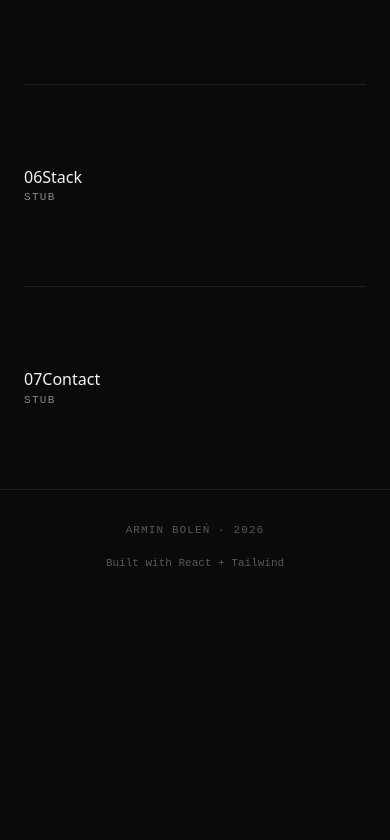
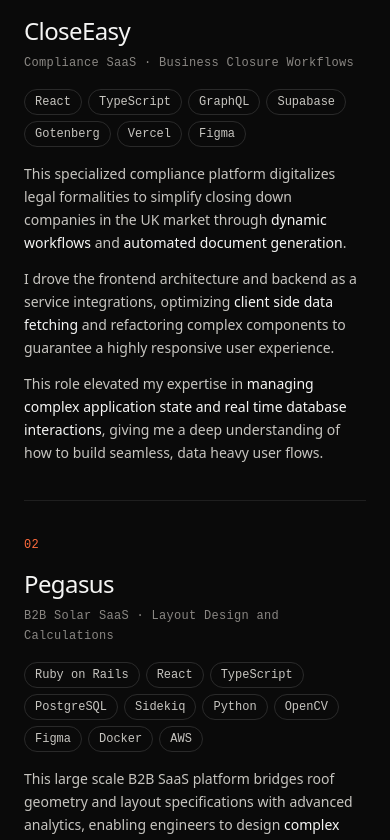
Before and after one commit to Szaneron/szaneron.github.io, a React (Vite) app: page / in a window 390 px wide. Shown: the part 4702-5542 px from the top of the page. Before the commit the page ends 5306 px from the top, so only its background shows below. Built offline with nearby package versions, Linux system fonts and the light colour scheme.

Commit message:
feat: implement Work section with dynamic project cases and badges, update Footer styles

```diff
--- a/src/App.tsx
+++ b/src/App.tsx
@@ -5,13 +5,12 @@
 import Hero from '@components/sections/Hero';
 import About from '@components/sections/About';
 import Impact from '@components/sections/Impact';
-import Projects from '@components/sections/Projects';
+import Work from '@components/sections/Work';
 import Experience from '@components/sections/Experience';
 import Skills from '@components/sections/Skills';
 import Contact from '@components/sections/Contact';
 
 export default function App() {
-  // Sets up IntersectionObserver for all .reveal elements on the page.
   useScrollReveal();
 
   return (
@@ -25,7 +24,7 @@
         <Divider />
         <Impact />
         <Divider />
-        <Projects />
+        <Work />
         <Divider />
         <Experience />
         <Divider />
--- a/src/components/layout/Footer.tsx
+++ b/src/components/layout/Footer.tsx
@@ -1,13 +1,17 @@
+import { Copyright } from 'lucide-react';
+
 export default function Footer() {
   const year = new Date().getFullYear();
 
   return (
     <footer className="border-t border-line">
       <div className="section-inner py-8 flex flex-col sm:flex-row items-center justify-between gap-4">
-        <span className="font-mono text-[11px] tracking-widest uppercase text-muted">
-          Armin Boleń · {year}
+        <span className="font-mono text-xs tracking-widest text-muted uppercase inline-flex items-center gap-1.5">
+          <Copyright className="h-4 w-4 shrink-0" />
+          <span> · Armin Boleń · {year}</span>
+          <span>·</span> <span className="text-title">Built in Poland</span>
         </span>
-        <span className="font-mono text-[11px] text-muted">Built with React + Tailwind</span>
+        <span className="font-mono text-xs text-muted">Let's build something together</span>
       </div>
     </footer>
   );
--- /dev/null
+++ b/src/components/sections/Work.tsx
@@ -0,0 +1,110 @@
+import SectionEyebrow from '@components/ui/section-eyebrow';
+import Badge from '@components/ui/badge';
+import { WORK_CASES } from '@/data/work';
+
+// Parses **bold** markers into <strong> nodes. No other syntax supported.
+function parseBold(text: string) {
+  const parts = text.split(/\*\*(.+?)\*\*/g);
+  if (parts.length === 1) return text;
+  return parts.map((part, i) =>
+    i % 2 === 1 ? (
+      <strong key={i} className="text-ink font-medium">
+        {part}
+      </strong>
+    ) : (
+      part
+    ),
+  );
+}
+
+export default function Work() {
+  return (
+    /*
+      overflow-x-hidden sits on the section, not on the cases wrapper.
+      section-inner has at least 24px of horizontal padding, which absorbs
+      the 16px translateX on hover — no text cutoff, no scroll, smooth slide.
+    */
+    <section id="work" className="py-20 overflow-x-hidden">
+      <div className="section-inner space-y-8 sm:space-y-14">
+        <SectionEyebrow num="03" label="Work" />
+
+        <div className="reveal">
+          <h2 className="text-4xl sm:text-5xl xl:text-7xl font-medium leading-none tracking-tighter">
+            Four diverse industries,
+            <br />
+            one <span className="text-accent">engineer.</span>
+          </h2>
+        </div>
+
+        <div className="border-b border-line">
+          {WORK_CASES.map(workCase => (
+            /*
+              article — positioned parent for the bar + group anchor + hover bg.
+              inner div — the grid that translates right on hover.
+              translateX never touches layout so text never reflows = no jump.
+            */
+            <article
+              key={workCase.id}
+              className="reveal group relative border-t border-line bg-bg transition-colors duration-300 hover:bg-bg-2"
+            >
+              {/* Accent bar — grows scaleY 0 to 1 from top on hover */}
+              <div className="absolute left-0 top-0 h-full w-0.5 origin-top scale-y-0 bg-accent transition-transform duration-400 [transition-timing-function:var(--ease)] group-hover:scale-y-100" />
+
+              {/* Grid — translateX keeps layout intact, text never reflows */}
+              <div
+                className={[
+                  'grid grid-cols-1 lg:grid-cols-[3.75rem_1fr_1.4fr]',
+                  'gap-4 lg:gap-8 xl:gap-12',
+                  'py-9 lg:py-14',
+                  'lg:pr-8',
+                  'transition-transform duration-350 [transition-timing-function:var(--ease)]',
+                  'lg:group-hover:translate-x-4',
+                ].join(' ')}
+              >
+                {/* Project number */}
+                <p className="font-mono text-xs tracking-wide text-accent font-medium lg:pt-1.5">
+                  {workCase.pid}
+                </p>
+
+                {/* Title block */}
+                <div className="min-w-0">
+                  <h3 className="text-2xl sm:text-3xl lg:text-4xl font-medium leading-tight tracking-tight">
+                    {workCase.title}
+                  </h3>
+                  <p className="font-mono text-xs text-ink-3 tracking-wide mt-2 leading-relaxed">
+                    {workCase.sub}
+                  </p>
+
+                  {/*  All tags identical at rest. Tags in accentTags glow coral on hover with a stagger. */}
+                  <div className="flex flex-wrap gap-1.5 mt-4">
+                    {workCase.tags.map(tag => {
+                      const accentIndex = workCase.accentTags.indexOf(tag);
+                      const isAccent = accentIndex !== -1;
+                      return (
+                        <Badge
+                          key={tag}
+                          label={tag}
+                          accentHover={isAccent}
+                          hoverDelay={isAccent ? accentIndex * 50 : undefined}
+                        />
+                      );
+                    })}
+                  </div>
+                </div>
+
+                {/* Body paragraphs */}
+                <div className="min-w-0 flex flex-col gap-3.5 lg:pt-1.5 text-sm sm:text-base leading-relaxed text-ink-2">
+                  {workCase.paragraphs.map((para, i) => (
+                    <p key={i} className="wrap-break-word">
+                      {parseBold(para)}
+                    </p>
+                  ))}
+                </div>
+              </div>
+            </article>
+          ))}
+        </div>
+      </div>
+    </section>
+  );
+}
--- /dev/null
+++ b/src/components/ui/badge.tsx
@@ -0,0 +1,24 @@
+interface BadgeProps {
+  label: string;
+  accentHover?: boolean;
+  hoverDelay?: number;
+}
+
+export default function Badge({ label, accentHover = false, hoverDelay }: BadgeProps) {
+  return (
+    <span
+      style={
+        accentHover && hoverDelay !== undefined ? { transitionDelay: `${hoverDelay}ms` } : undefined
+      }
+      className={[
+        'px-2.5 py-1 font-mono text-xs border border-line-2 rounded-full text-ink-2',
+        'transition-colors duration-300',
+        accentHover ? 'group-hover:border-accent/60 group-hover:text-accent' : '',
+      ]
+        .filter(Boolean)
+        .join(' ')}
+    >
+      {label}
+    </span>
+  );
+}
--- /dev/null
+++ b/src/data/work.ts
@@ -0,0 +1,91 @@
+export interface WorkCase {
+  id: string;
+  /** Display number shown in the left column — "01", "02" … */
+  pid: string;
+  title: string;
+  /** Mono subtitle — context & stack summary */
+  sub: string;
+  tags: string[];
+  /**
+   * Subset of tags that glow (coral) on hover, in the order they should
+   * light up. Tags not listed here stay at their default muted style.
+   */
+  accentTags: string[];
+  /** Plain strings. Use **word** for bold — parsed by the component. */
+  paragraphs: string[];
+}
+
+export const WORK_CASES: WorkCase[] = [
+  {
+    id: 'closeeasy',
+    pid: '01',
+    title: 'CloseEasy',
+    sub: 'Compliance SaaS · Business Closure Workflows',
+    tags: ['React', 'TypeScript', 'GraphQL', 'Supabase', 'Gotenberg', 'Vercel', 'Figma'],
+    accentTags: ['React', 'GraphQL', 'Supabase', 'Vercel'],
+    paragraphs: [
+      'This specialized compliance platform digitalizes legal formalities to simplify closing down companies in the UK market through **dynamic workflows** and **automated document generation**.',
+      'I drove the frontend architecture and backend as a service integrations, optimizing **client side data fetching** and refactoring complex components to guarantee a highly responsive user experience.',
+      'This role elevated my expertise in **managing complex application state and real time database interactions**, giving me a deep understanding of how to build seamless, data heavy user flows.',
+    ],
+  },
+  {
+    id: 'solar-design',
+    pid: '02',
+    title: 'Pegasus',
+    sub: 'B2B Solar SaaS · Layout Design and Calculations',
+    tags: [
+      'Ruby on Rails',
+      'React',
+      'TypeScript',
+      'PostgreSQL',
+      'Sidekiq',
+      'Python',
+      'OpenCV',
+      'Figma',
+      'Docker',
+      'AWS',
+    ],
+    accentTags: ['Ruby on Rails', 'React', 'Python', 'OpenCV', 'AWS'],
+    paragraphs: [
+      'This large scale B2B SaaS platform bridges roof geometry and layout specifications with advanced analytics, enabling engineers to design **complex photovoltaic layouts** and automate technical documentation.',
+      'Working as a **full stack developer**, I engineered backend pipelines for multi system integrations, automated layout calculations, and computer vision scripts analyzing Google Maps satellite maps, while architecting an **interactive layout playground** and extensive analytical dashboards on the frontend.',
+      'This project significantly matured my **product engineering mindset**, mastering the balance between intensive algorithmic complexity and highly dynamic user interfaces through continuous technical iterations.',
+    ],
+  },
+  {
+    id: 'ai-recruitment-agents',
+    pid: '03',
+    title: 'AI Recruitment Agents',
+    sub: 'Autonomous AI · Screening and Conversational Bots',
+    tags: [
+      'Python',
+      'Django',
+      'LangChain',
+      'Playwright',
+      'Selenium',
+      'TikTok API',
+      'OpenAI',
+      'Azure',
+    ],
+    accentTags: ['Python', 'LangChain', 'Selenium', 'OpenAI'],
+    paragraphs: [
+      'These conversational artificial intelligence systems operate via an **integrated website chatbot** and an **autonomous TikTok agent** to automate screening and mass candidate engagement.',
+      'My responsibilities involved developing the core business logic and complex integrations, focusing heavily on **browser automation** and **multilingual live chat automation** to maintain stable operation.',
+      'This role advanced my expertise in **modern browser automation in Python** and conversational architectures, mastering how to build complex bots and highly interactive user interfaces.',
+    ],
+  },
+  {
+    id: 'ai-recruitment-platform',
+    pid: '04',
+    title: 'AI Recruitment Platform',
+    sub: 'Global HR SaaS · AI powered hiring and ATS',
+    tags: ['Python', 'Django', 'PostgreSQL', 'Azure', 'Celery', 'OpenAI', 'Docker'],
+    accentTags: ['Python', 'Django', 'OpenAI', 'Azure'],
+    paragraphs: [
+      'This global platform automates the hiring funnel through **automated CV parsing**, intelligent **job matching**, and thorough **resume analysis** for recruiters and candidates.',
+      'I engineered **scalable backend services** and **asynchronous data pipelines**, managing model integration and cloud infrastructure in close collaboration with frontend and product teams.',
+      'The experience advanced my command of **distributed systems and heavy background processing**, giving me deep insight into managing large volume data queues during sudden traffic spikes.',
+    ],
+  },
+];
```
